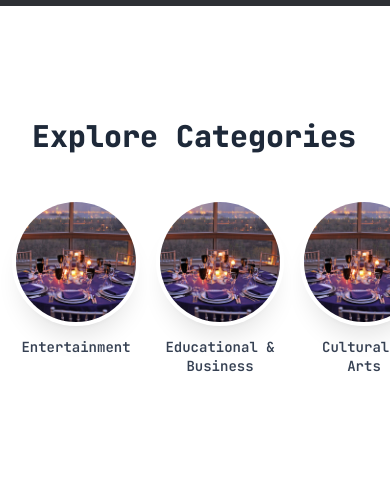
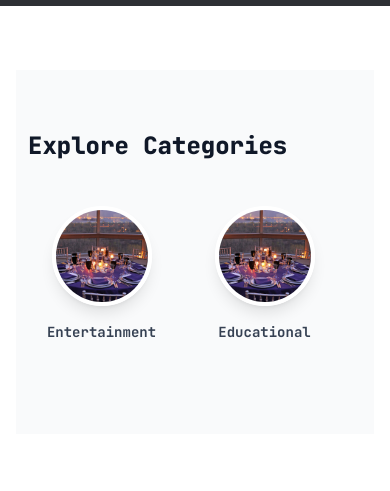
Before and after one commit to saied-ebrahim/spotly-clinet, a Next.js app: page /en in a window 390 px wide. Shown: the part 568-1059 px from the top of the page. Built offline with nearby package versions, Linux system fonts and the light colour scheme.

Commit message:
added responsiveness to categories component

```diff
--- a/src/components/ui/home/Caregories.jsx
+++ b/src/components/ui/home/Caregories.jsx
@@ -1,84 +1,198 @@
+// import Image from "next/image";
+
+// // Mock data based on the image provided
+// const categories = [
+//   {
+//     name: "Entertainment",
+//     imageUrl: "https://placehold.co/150x150/1F2937/ffffff?text=Music",
+//     color: "text-indigo-600",
+//   },
+//   {
+//     name: "Educational & Business",
+//     imageUrl: "https://placehold.co/150x150/4B5563/ffffff?text=Crowd",
+//     color: "text-gray-600",
+//   },
+//   {
+//     name: "Cultural & Arts",
+//     imageUrl: "https://placehold.co/150x150/EF4444/ffffff?text=Colors",
+//     color: "text-red-600",
+//   },
+//   {
+//     name: "Sports & Fitness",
+//     imageUrl: "https://placehold.co/150x150/10B981/ffffff?text=Stadium",
+//     color: "text-green-600",
+//   },
+//   {
+//     name: "Technology & Innovation",
+//     imageUrl: "https://placehold.co/150x150/3B82F6/ffffff?text=Tech",
+//     color: "text-blue-600",
+//   },
+//   {
+//     name: "Travel & Adventure",
+//     imageUrl: "https://placehold.co/150x150/F59E0B/ffffff?text=Tent",
+//     color: "text-yellow-600",
+//   },
+// ];
+
+// // Main App component for full file generation
+
+// const Categories = () => {
+//   return (
+//     <section className="max-w-7xl mx-auto py-12">
+//       <h2 className="text-3xl sm:text-4xl font-extrabold text-gray-800 mb-8 px-4 sm:px-0">
+//         Explore Categories
+//       </h2>
+
+//       {/* Category Carousel Container */}
+//       {/* Enables horizontal scrolling and hides scrollbar on smaller screens */}
+//       <div className="flex justify-evenly overflow-x-auto space-x-6 pb-4 sm:pb-0 -mx-4 px-4 sm:mx-0 sm:px-0 no-scrollbar pt-4">
+//         {categories.map((category, index) => (
+//           <div
+//             key={index}
+//             className="flex flex-col items-center group cursor-pointer w-[120px] sm:w-[150px] flex-shrink-0 transition transform hover:scale-105 duration-300"
+//             role="button"
+//             tabIndex="0"
+//           >
+//             {/* Image Circle */}
+//             {/* <div className="w-full h-[120px] sm:h-[150px] rounded-full overflow-hidden shadow-xl ring-4 ring-white transition duration-300 group-hover:ring-indigo-500">
+//               <Image
+//                 src={category.imageUrl}
+//                 alt={category.name}
+//                 width={150}
+//                 height={150}
+//                 className="w-full h-full object-cover"
+//                 // Placeholder fallback for potential image load errors
+//                 onError={(e) => {
+//                   e.target.onerror = null;
+//                   e.target.src =
+//                     "https://placehold.co/150x150/CCCCCC/000000?text=Category";
+//                 }}
+//               />
+//             </div> */}
+//             <div className="w-full h-[120px] sm:h-[150px] rounded-full overflow-hidden shadow-xl ring-4 ring-white transition duration-300 group-hover:ring-indigo-500 relative">
+//               <Image
+//                 // 2. Use the state variable here, not the direct prop
+//                 src="/event.jpg"
+//                 // src={category.imageUrl}
+//                 alt={category.name}
+//                 width={150}
+//                 height={150}
+//                 className="w-full h-full object-cover"
+//                 // 3. Update state on error
+//                 onError={(e) => {
+//                   e.target.onerror = null;
+//                   e.target.src =
+//                     "https://placehold.co/150x150/CCCCCC/000000?text=Category";
+//                 }}
+//               />
+//             </div>
+
+//             {/* Category Name */}
+//             <p
+//               className={`mt-4 text-sm sm:text-base font-semibold text-center text-gray-700 transition duration-300 group-hover:${category.color} leading-snug`}
+//             >
+//               {category.name}
+//             </p>
+//           </div>
+//         ))}
+//       </div>
+
+//       {/* Custom styles to hide the scrollbar for aesthetics */}
+//       <style jsx="true">{`
+//         .no-scrollbar::-webkit-scrollbar {
+//           display: none;
+//         }
+//         .no-scrollbar {
+//           -ms-overflow-style: none; /* IE and Edge */
+//           scrollbar-width: none; /* Firefox */
+//         }
+//       `}</style>
+//     </section>
+//   );
+// };
+// export default Categories;
+"use client";
 import Image from "next/image";
+import React, { useState, useRef } from "react";
 
-// Mock data based on the image provided
+// 1. Mock Data
 const categories = [
   {
     name: "Entertainment",
     imageUrl: "https://placehold.co/150x150/1F2937/ffffff?text=Music",
-    color: "text-indigo-600",
+    color: "hover:text-indigo-600",
+    ringColor: "hover:ring-indigo-500",
   },
   {
-    name: "Educational & Business",
-    imageUrl: "https://placehold.co/150x150/4B5563/ffffff?text=Crowd",
-    color: "text-gray-600",
+    name: "Educational",
+    imageUrl: "https://placehold.co/150x150/4B5563/ffffff?text=Edu",
+    color: "hover:text-gray-600",
+    ringColor: "hover:ring-gray-500",
   },
   {
     name: "Cultural & Arts",
-    imageUrl: "https://placehold.co/150x150/EF4444/ffffff?text=Colors",
-    color: "text-red-600",
+    imageUrl: "https://placehold.co/150x150/EF4444/ffffff?text=Art",
+    color: "hover:text-red-600",
+    ringColor: "hover:ring-red-500",
   },
   {
-    name: "Sports & Fitness",
-    imageUrl: "https://placehold.co/150x150/10B981/ffffff?text=Stadium",
-    color: "text-green-600",
+    name: "Sports",
+    imageUrl: "https://placehold.co/150x150/10B981/ffffff?text=Sport",
+    color: "hover:text-green-600",
+    ringColor: "hover:ring-green-500",
   },
   {
-    name: "Technology & Innovation",
+    name: "Technology",
     imageUrl: "https://placehold.co/150x150/3B82F6/ffffff?text=Tech",
-    color: "text-blue-600",
+    color: "hover:text-blue-600",
+    ringColor: "hover:ring-blue-500",
   },
   {
-    name: "Travel & Adventure",
-    imageUrl: "https://placehold.co/150x150/F59E0B/ffffff?text=Tent",
-    color: "text-yellow-600",
+    name: "Travel",
+    imageUrl: "https://placehold.co/150x150/F59E0B/ffffff?text=Travel",
+    color: "hover:text-yellow-600",
+    ringColor: "hover:ring-yellow-500",
+  },
+  {
+    name: "Dining",
+    imageUrl: "https://placehold.co/150x150/EC4899/ffffff?text=Food",
+    color: "hover:text-pink-600",
+    ringColor: "hover:ring-pink-500",
   },
 ];
 
-// Main App component for full file generation
+// 2. Individual Category Item Component
+const CategoryItem = ({ category }) => {
+  // const [imgSrc, setImgSrc] = useState(category.imageUrl);
 
-const Categories = () => {
   return (
-    <section className="max-w-7xl mx-auto py-12">
-      <h2 className="text-3xl sm:text-4xl font-extrabold text-gray-800 mb-8 px-4 sm:px-0">
-        Explore Categories
-      </h2>
-
-      {/* Category Carousel Container */}
-      {/* Enables horizontal scrolling and hides scrollbar on smaller screens */}
-      <div className="flex justify-evenly overflow-x-auto space-x-6 pb-4 sm:pb-0 -mx-4 px-4 sm:mx-0 sm:px-0 no-scrollbar pt-4">
-        {categories.map((category, index) => (
+    // Updated Width Classes:
+    // Mobile: w-[calc(50%-8px)] -> Fits 2 items with gap-4 (16px/2 = 8px)
+    // Tablet (md): w-[calc(25%-18px)] -> Fits 4 items with gap-6 (3*24px/4 = 18px)
+    // Widescreen (xl): w-[calc(14.28%-21px)] -> Fits 7 items with gap-6 (6*24px/7 = ~20.5px)
     <div
-            key={index}
-            className="flex flex-col items-center group cursor-pointer w-[120px] sm:w-[150px] flex-shrink-0 transition transform hover:scale-105 duration-300"
-            role="button"
-            tabIndex="0"
+      className="group flex flex-col items-center cursor-pointer snap-start shrink-0
+                    w-[calc(50%-8px)]
+                    md:w-[calc(25%-18px)]
+                    xl:w-[calc(14.28%-21px)]"
     >
-            {/* Image Circle */}
-            {/* <div className="w-full h-[120px] sm:h-[150px] rounded-full overflow-hidden shadow-xl ring-4 ring-white transition duration-300 group-hover:ring-indigo-500">
+      {/* Circle Container - Responsive sizing */}
+      <div
+        className={`relative w-[100px] h-[100px] sm:w-[120px] sm:h-[120px] lg:w-[140px] lg:h-[140px] rounded-full overflow-hidden shadow-lg border-4 border-white transition-all duration-300 transform hover:scale-110 ${category.ringColor} ring-2 ring-transparent`}
+      >
+        {/* <img
+          src={imgSrc}
+          alt={category.name}
+          className="w-full h-full object-cover"
+          onError={() => {
+            setImgSrc("https://placehold.co/150x150/CCCCCC/000000?text=Error");
+          }}
+        /> */}
         <Image
-                src={category.imageUrl}
+          // src={category.imageUrl}
+          src="/event.jpg"
           alt={category.name}
-                width={150}
-                height={150}
-                className="w-full h-full object-cover"
-                // Placeholder fallback for potential image load errors
-                onError={(e) => {
-                  e.target.onerror = null;
-                  e.target.src =
-                    "https://placehold.co/150x150/CCCCCC/000000?text=Category";
-                }}
-              />
-            </div> */}
-            <div className="w-full h-[120px] sm:h-[150px] rounded-full overflow-hidden shadow-xl ring-4 ring-white transition duration-300 group-hover:ring-indigo-500 relative">
-              <Image
-                // 2. Use the state variable here, not the direct prop
-                src="/event.jpg"
-                // src={category.imageUrl}
-                alt={category.name}
-                width={150}
-                height={150}
-                className="w-full h-full object-cover"
-                // 3. Update state on error
+          fill
           onError={(e) => {
             e.target.onerror = null;
             e.target.src =
@@ -87,27 +201,114 @@ const Categories = () => {
         />
       </div>
 
-            {/* Category Name */}
-            <p
-              className={`mt-4 text-sm sm:text-base font-semibold text-center text-gray-700 transition duration-300 group-hover:${category.color} leading-snug`}
+      {/* Label */}
+      <span
+        className={`mt-4 text-sm sm:text-base font-bold text-gray-700 transition-colors duration-300 ${category.color} text-center px-1 truncate w-full`}
       >
         {category.name}
-            </p>
+      </span>
     </div>
+  );
+};
+
+// 3. Main Slider Component
+const Categories = () => {
+  const sliderRef = useRef(null);
+
+  const scrollLeft = () => {
+    if (sliderRef.current) {
+      // Scroll by roughly one screen width
+      const width = sliderRef.current.offsetWidth;
+      sliderRef.current.scrollBy({ left: -width / 2, behavior: "smooth" });
+    }
+  };
+  const scrollRight = () => {
+    if (sliderRef.current) {
+      const width = sliderRef.current.offsetWidth;
+      sliderRef.current.scrollBy({ left: width / 2, behavior: "smooth" });
+    }
+  };
+
+  return (
+    <section className="w-full py-12 bg-gray-50">
+      <div className="max-w-7xl mx-auto p-3">
+        <div className="flex justify-between items-center mb-8">
+          <h2 className="text-2xl sm:text-3xl font-extrabold text-gray-900">
+            Explore Categories
+          </h2>
+
+          <div className="hidden sm:flex xl:hidden gap-2">
+            <button
+              onClick={scrollLeft}
+              className="p-2 rounded-full bg-white border border-gray-200 shadow-sm hover:bg-gray-50 hover:border-gray-300 transition-colors text-gray-600 focus:outline-none focus:ring-2 focus:ring-offset-2 focus:ring-indigo-500"
+              aria-label="Previous categories"
+            >
+              <svg
+                xmlns="http://www.w3.org/2000/svg"
+                fill="none"
+                viewBox="0 0 24 24"
+                strokeWidth={2}
+                stroke="currentColor"
+                className="w-5 h-5"
+              >
+                <path
+                  strokeLinecap="round"
+                  strokeLinejoin="round"
+                  d="M15.75 19.5L8.25 12l7.5-7.5"
+                />
+              </svg>
+            </button>
+            <button
+              onClick={scrollRight}
+              className="p-2 rounded-full bg-white border border-gray-200 shadow-sm hover:bg-gray-50 hover:border-gray-300 transition-colors text-gray-600 focus:outline-none focus:ring-2 focus:ring-offset-2 focus:ring-indigo-500"
+              aria-label="Next categories"
+            >
+              <svg
+                xmlns="http://www.w3.org/2000/svg"
+                fill="none"
+                viewBox="0 0 24 24"
+                strokeWidth={2}
+                stroke="currentColor"
+                className="w-5 h-5"
+              >
+                <path
+                  strokeLinecap="round"
+                  strokeLinejoin="round"
+                  d="M8.25 4.5l7.5 7.5-7.5 7.5"
+                />
+              </svg>
+            </button>
+          </div>
+        </div>
+
+        {/* Slider Container Wrapper */}
+        <div className="relative group">
+          <div
+            ref={sliderRef}
+            // Gap logic:
+            // - gap-4 (16px) on mobile
+            // - gap-6 (24px) on md+
+            className="flex overflow-x-auto pb-8 gap-4 md:gap-6 snap-x snap-mandatory scroll-smooth no-scrollbar p-3"
+          >
+            {categories.map((category, index) => (
+              <CategoryItem key={index} category={category} />
             ))}
           </div>
+        </div>
+      </div>
 
-      {/* Custom styles to hide the scrollbar for aesthetics */}
-      <style jsx="true">{`
+      {/* CSS to hide scrollbar */}
+      <style jsx global>{`
         .no-scrollbar::-webkit-scrollbar {
           display: none;
         }
         .no-scrollbar {
-          -ms-overflow-style: none; /* IE and Edge */
-          scrollbar-width: none; /* Firefox */
+          -ms-overflow-style: none;
+          scrollbar-width: none;
         }
       `}</style>
     </section>
   );
 };
+
 export default Categories;
```
Lines whose indentation alone changed are shown as unchanged.
